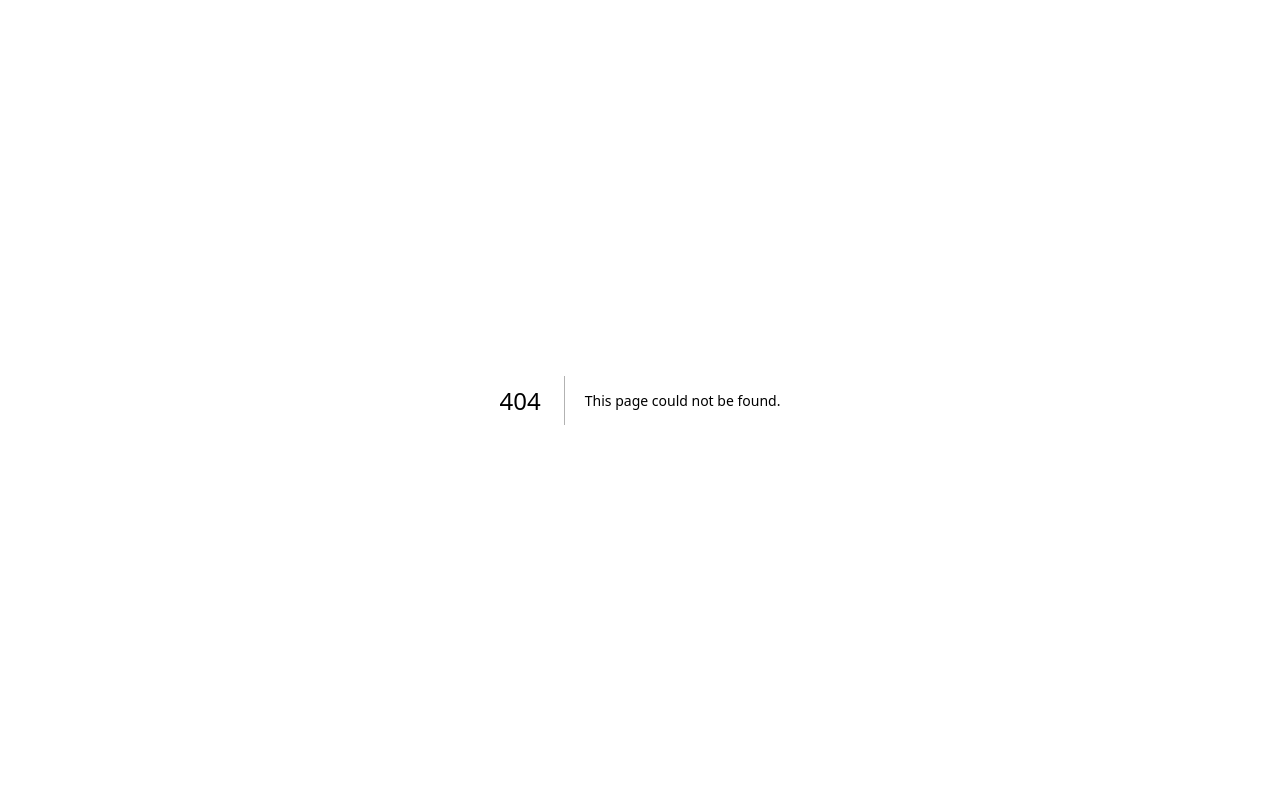
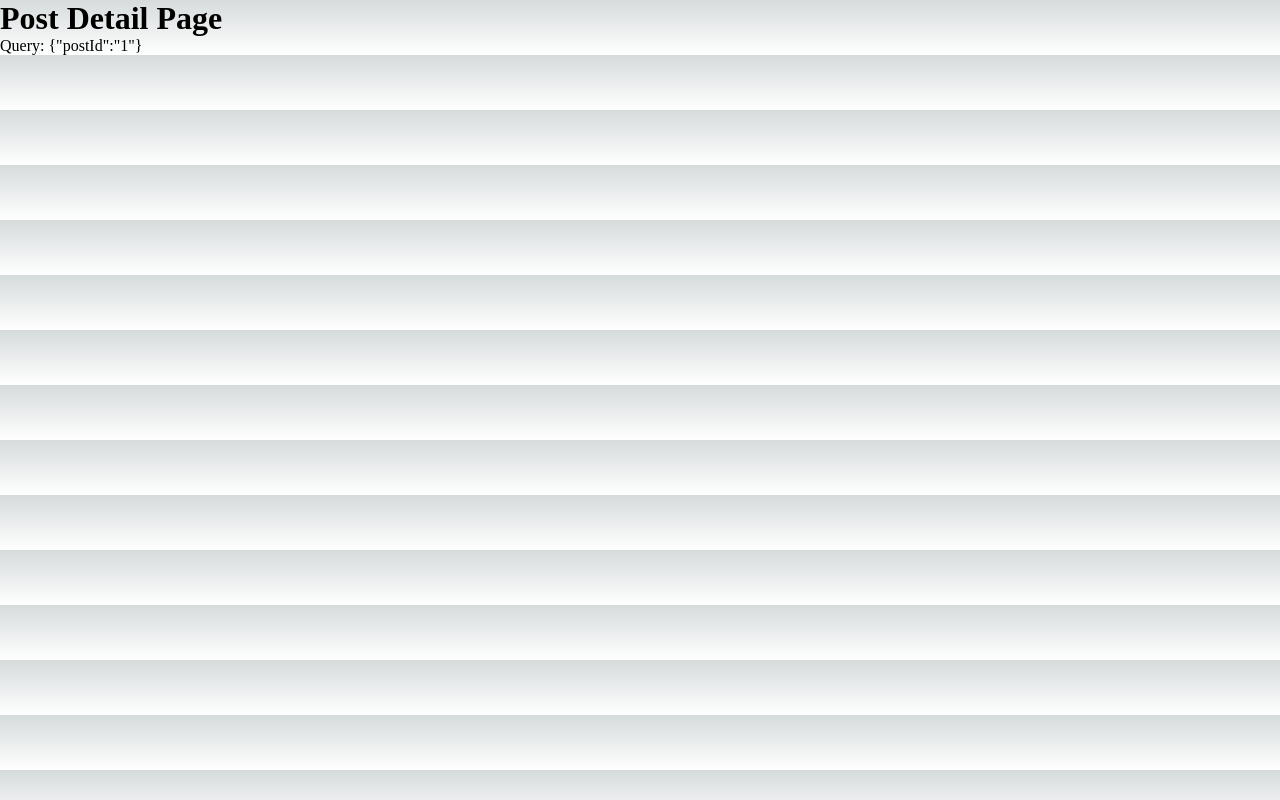
Before and after one commit to BanhmiPate1311/learning-nestjs, a Next.js app: page /posts/1 in a window 1280 px wide. Before the commit this address had no page. Built offline with nearby package versions, Linux system fonts and the light colour scheme.

Commit message:
learn filesystem

```diff
--- /dev/null
+++ b/pages/posts/[postId].tsx
@@ -0,0 +1,17 @@
+import { useRouter } from 'next/router'
+import * as React from 'react'
+
+export interface PostDetailPagePropsProps {}
+
+export default function PostDetailPage(props: PostDetailPagePropsProps) {
+  const router = useRouter()
+  return (
+    <div>
+      {/* posts/12345 :Path parameter/ route parameter
+        posts/12345?abc=12 :queryParam */}
+      <h1>Post Detail Page</h1>
+
+      <p>Query: {JSON.stringify(router.query)}</p>
+    </div>
+  )
+}
```
Also changed, not shown: pages/about.tsx (added, +13 -0 lines), pages/posts/create.tsx (added, +8 -0 lines), pages/posts/index.tsx (added, +8 -0 lines), 1 other file (tests, documents, lock files or other folders).
